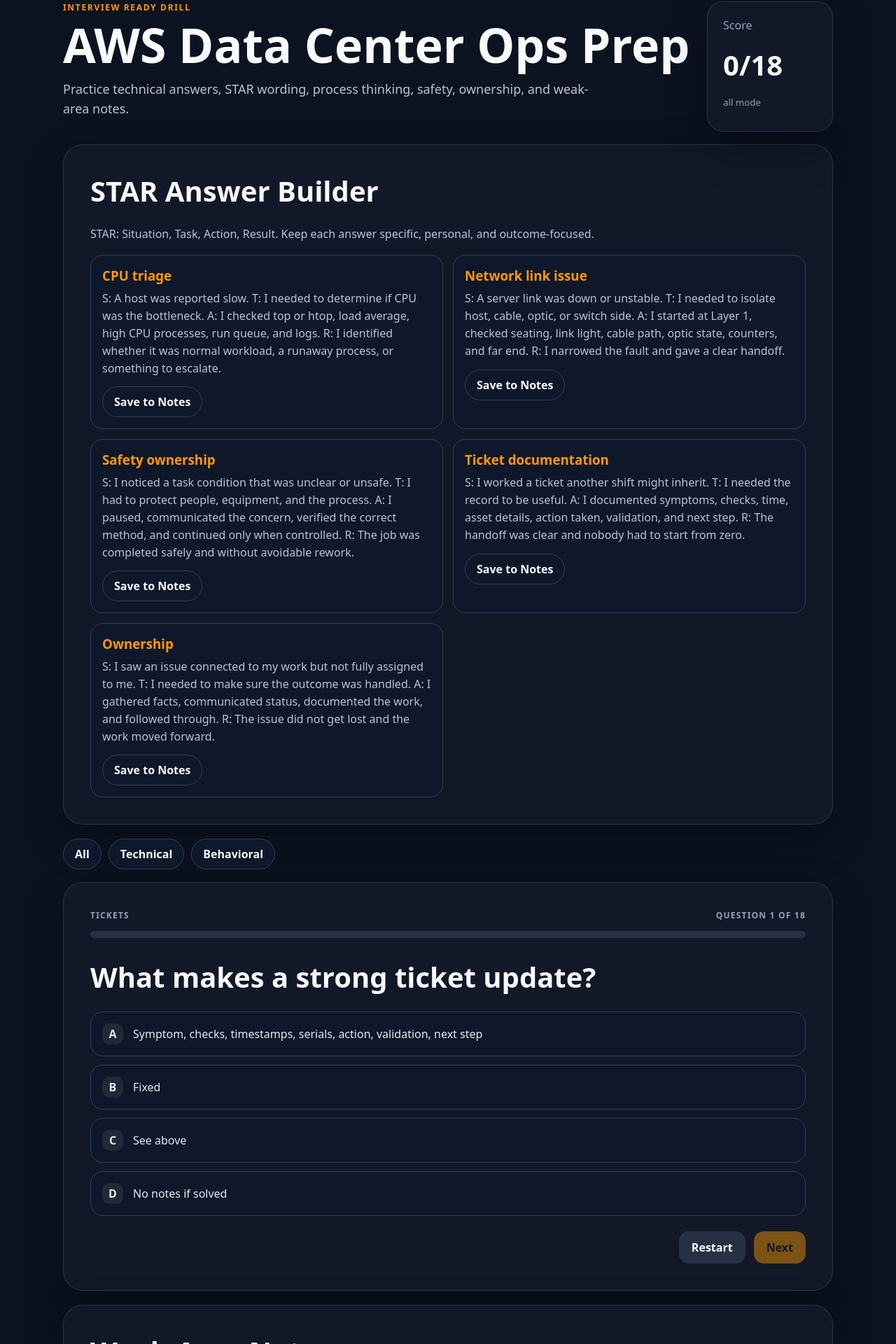
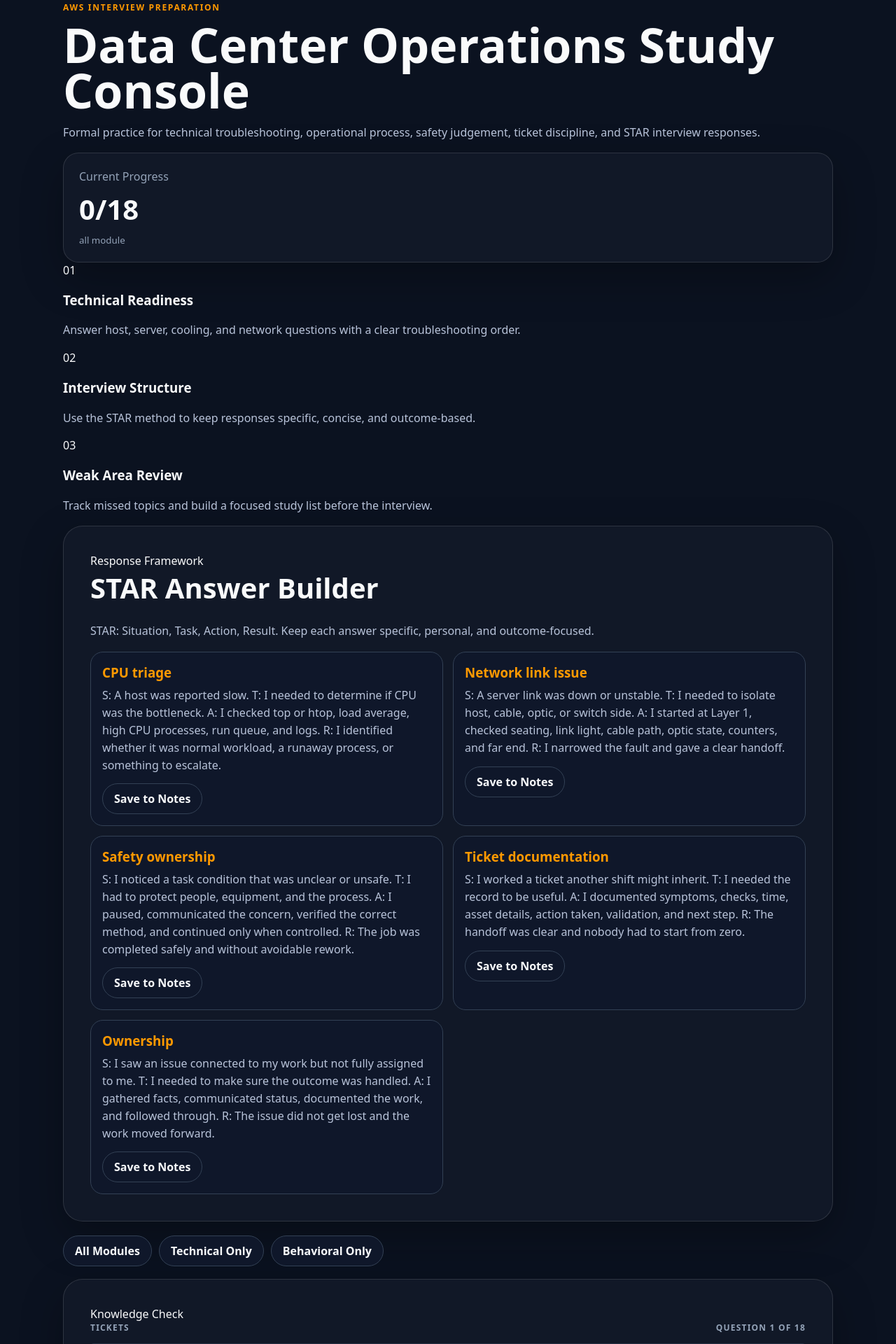
Before and after one commit to Wolfechelios/-amazon-study-helper, a React (Vite) app: page / in a window 1280 px wide. Shown: the part 40-1960 px from the top of the page at 70% size. Built offline with nearby package versions, Linux system fonts and the light colour scheme.

Commit message:
Rework app into formal educational layout

```diff
--- a/src/main.tsx
+++ b/src/main.tsx
@@ -53,11 +53,12 @@
   function saveStar(text: string) { setNotes(n => n + "\n\nSTAR answer:\n" + text); }
 
   return <main className="app-shell">
-    <section className="hero"><div><p className="eyebrow">Interview Ready Drill</p><h1>AWS Data Center Ops Prep</h1><p>Practice technical answers, STAR wording, process thinking, safety, ownership, and weak-area notes.</p></div><div className="score-card"><span>Score</span><strong>{score}/{deck.length}</strong><small>{mode} mode</small></div></section>
-    <section className="star-card"><h2>STAR Answer Builder</h2><p>{starGuide}</p><div className="star-grid">{starExamples.map(ex => <article key={ex.title}><h3>{ex.title}</h3><p>{ex.text}</p><button onClick={() => saveStar(ex.text)}>Save to Notes</button></article>)}</div></section>
-    <section className="mode-row"><button onClick={() => restart("all")}>All</button><button onClick={() => restart("technical")}>Technical</button><button onClick={() => restart("behavioral")}>Behavioral</button></section>
-    <section className="game-card"><div className="area-row"><span>{q.area}</span><span>Question {i + 1} of {deck.length}</span></div><div className="progress"><div style={{ width: `${((i + Number(done)) / deck.length) * 100}%` }} /></div><h2>{q.prompt}</h2><div className="choices">{q.answers.map((a, n) => { let c = "choice"; if (done && n === q.correct) c += " correct"; if (done && n === pick && n !== q.correct) c += " wrong"; return <button className={c} key={a} onClick={() => answer(n)}><span>{String.fromCharCode(65+n)}</span>{a}</button>; })}</div>{done && <div className="explain"><strong>{pick === q.correct ? "Correct." : "Missed."}</strong> {q.note}<br/><b>Weak tag:</b> {q.weak}</div>}<div className="actions"><button className="ghost" onClick={() => restart()}>Restart</button><button onClick={next} disabled={!done || final}>{final ? "Round complete" : "Next"}</button></div></section>
-    <section className="notes-card"><div><h2>Weak-Area Notes</h2><p>Use this before the interview. It saves on this browser.</p></div><textarea value={notes} onChange={e => setNotes(e.target.value)} /><div className="actions"><button className="ghost" onClick={() => setNotes(defaults)}>Reset Notes</button><button onClick={addMissesToNotes}>Add Missed Areas</button></div>{missed.length > 0 && <div className="missed"><strong>Missed this round:</strong> {missed.join(", ")}</div>}</section>
+    <header className="course-header"><div><p className="eyebrow">AWS Interview Preparation</p><h1>Data Center Operations Study Console</h1><p>Formal practice for technical troubleshooting, operational process, safety judgement, ticket discipline, and STAR interview responses.</p></div><div className="score-card"><span>Current Progress</span><strong>{score}/{deck.length}</strong><small>{mode} module</small></div></header>
+    <section className="objectives"><article><span>01</span><h3>Technical Readiness</h3><p>Answer host, server, cooling, and network questions with a clear troubleshooting order.</p></article><article><span>02</span><h3>Interview Structure</h3><p>Use the STAR method to keep responses specific, concise, and outcome-based.</p></article><article><span>03</span><h3>Weak Area Review</h3><p>Track missed topics and build a focused study list before the interview.</p></article></section>
+    <section className="star-card"><div className="section-label">Response Framework</div><h2>STAR Answer Builder</h2><p>{starGuide}</p><div className="star-grid">{starExamples.map(ex => <article key={ex.title}><h3>{ex.title}</h3><p>{ex.text}</p><button onClick={() => saveStar(ex.text)}>Save to Notes</button></article>)}</div></section>
+    <section className="mode-row"><button onClick={() => restart("all")}>All Modules</button><button onClick={() => restart("technical")}>Technical Only</button><button onClick={() => restart("behavioral")}>Behavioral Only</button></section>
+    <section className="game-card"><div className="section-label">Knowledge Check</div><div className="area-row"><span>{q.area}</span><span>Question {i + 1} of {deck.length}</span></div><div className="progress"><div style={{ width: `${((i + Number(done)) / deck.length) * 100}%` }} /></div><h2>{q.prompt}</h2><div className="choices">{q.answers.map((a, n) => { let c = "choice"; if (done && n === q.correct) c += " correct"; if (done && n === pick && n !== q.correct) c += " wrong"; return <button className={c} key={a} onClick={() => answer(n)}><span>{String.fromCharCode(65+n)}</span>{a}</button>; })}</div>{done && <div className="explain"><strong>{pick === q.correct ? "Correct." : "Review this."}</strong> {q.note}<br/><b>Weak tag:</b> {q.weak}</div>}<div className="actions"><button className="ghost" onClick={() => restart()}>Restart Module</button><button onClick={next} disabled={!done || final}>{final ? "Module Complete" : "Next Question"}</button></div></section>
+    <section className="notes-card"><div className="section-label">Personal Study Notes</div><div><h2>Weak-Area Notes</h2><p>Use this section as your interview preparation worksheet. Notes save in this browser.</p></div><textarea value={notes} onChange={e => setNotes(e.target.value)} /><div className="actions"><button className="ghost" onClick={() => setNotes(defaults)}>Reset Notes</button><button onClick={addMissesToNotes}>Add Missed Areas</button></div>{missed.length > 0 && <div className="missed"><strong>Missed this round:</strong> {missed.join(", ")}</div>}</section>
   </main>;
 }
 
```
